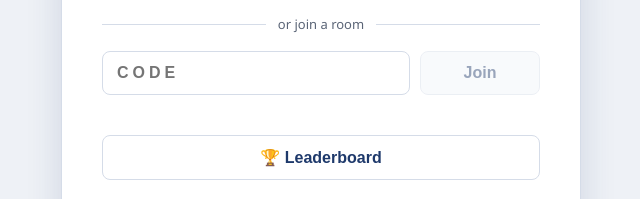
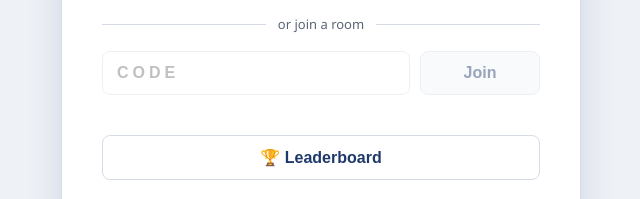
Before and after one commit to haych-dev/rev-trac-racer, a website: page public/index.html in a window 1280 px wide. Shown: the part 313-512 px from the top of the page, 319-959 px from the left. Drawn offline with nearby package versions, Linux system fonts and the light colour scheme; no server answers.

Commit message:
style(client): make disabled inputs look disabled
The code field is inert before a name is claimed, but it kept a white
background and a solid border, so it read as broken rather than as gated —
unlike the two buttons beside it, which visibly grey out.

Opacity is .45 to match the existing .btn:disabled rule, so the field and
the buttons degrade identically. Scoped to input:disabled rather than the
code field alone, so the name field gets the same treatment if it is ever
gated.

Co-Authored-By: Claude Opus 5 (1M context) <noreply@anthropic.com>
Claude-Session: https://claude.ai/code/session_01YY3qT9VQYapmagrxezVtVq

```diff
--- a/public/style.css
+++ b/public/style.css
@@ -69,6 +69,11 @@ input {
   outline: none;
 }
 input:focus { border-color: var(--navy); box-shadow: 0 0 0 3px rgba(30,57,107,.15); }
+/* A disabled input must look disabled. The code field's Enter handler is gated
+   in JS, but a field that looks typable and silently ignores input reads as
+   broken rather than as "claim a name first". Opacity matches .btn:disabled
+   below so the field and the buttons degrade identically. */
+input:disabled { opacity: .45; cursor: not-allowed; }
 
 .btn {
   display: inline-block;
```
